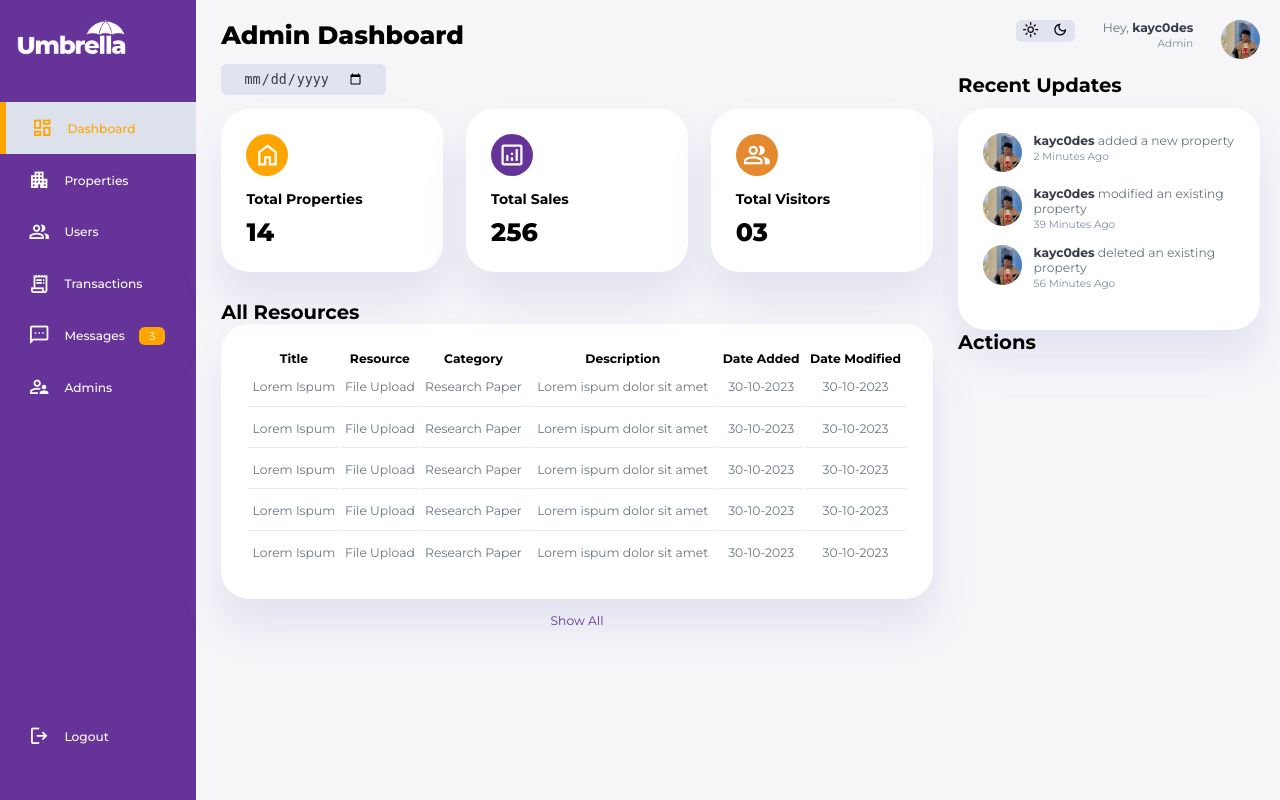
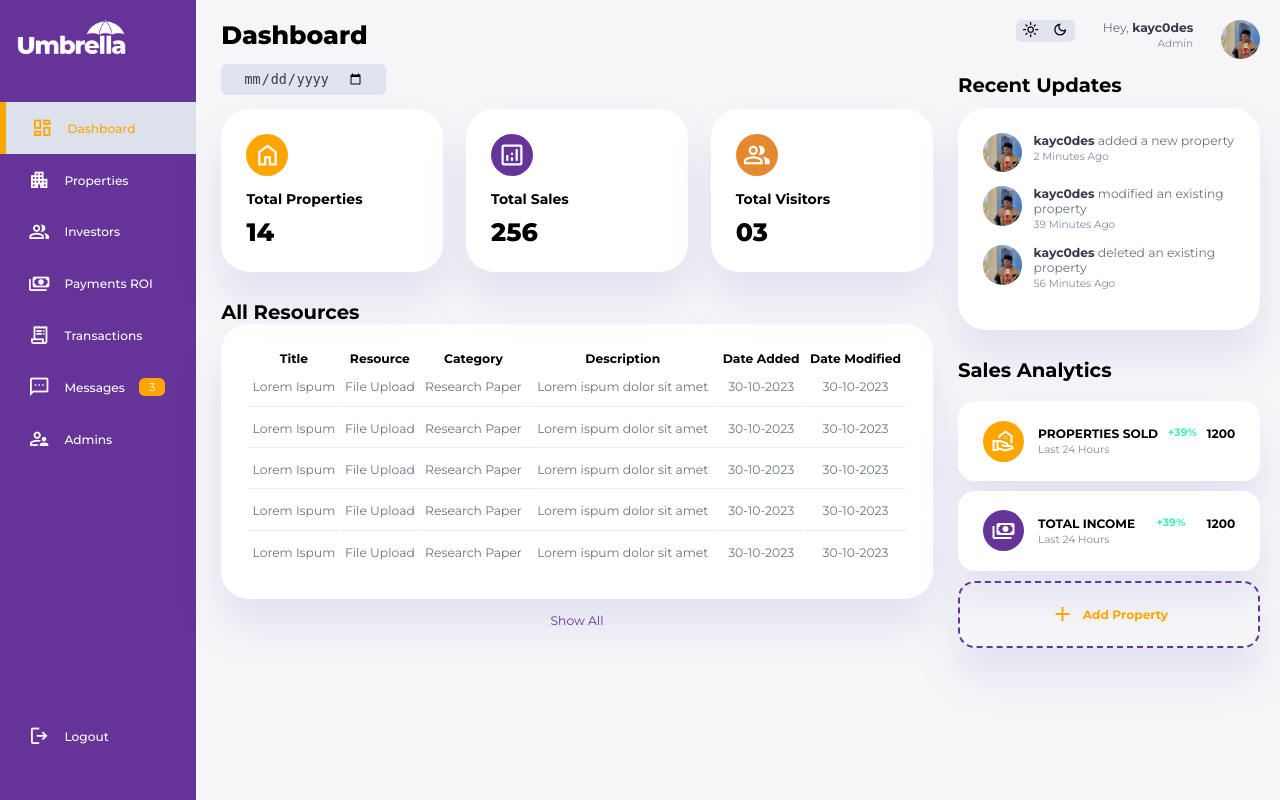
Before and after one commit to kayc0des/Umbrella, a Flask app: template umbrella-app/templates/admin.html in a window 1280 px wide. Run offline with Flask 3, Linux system fonts and the light colour scheme; the template is opened without the code that fills it, so the values that code supplies are empty.

Commit message:
admin dashboard updated

```diff
--- a/umbrella-app/static/adminstyle.css
+++ b/umbrella-app/static/adminstyle.css
@@ -404,3 +404,68 @@ main .all-recources a {
     gap: 1rem;
     margin-bottom: 1rem;
 }
+
+/* =================== SALES ANALYTICS =================== */
+
+.right .sales-analytics {
+    margin-top: 2rem;
+}
+
+.right .sales-analytics h2 {
+    margin-bottom: 1.4rem;
+}
+
+.right .sales-analytics .item {
+    background-color: var(--color-white);
+    display: flex;
+    align-items: center;
+    gap: 1rem;
+    margin-bottom: 0.7rem;
+    padding: 1.4rem var(--card-padding);
+    border-radius: var(--border-radius-3);
+    box-shadow: var(--box-shadow);
+    transition: all 300ms ease;
+}
+
+.right .sales-analytics .item:hover {
+    box-shadow: none;
+}
+
+.right .sales-analytics .item .right {
+    display: flex;
+    justify-content: space-between;
+    align-items: start;
+    margin: 0;
+    width: 100%;
+}
+
+.right .sales-analytics .item .icon {
+    padding: 0.6rem;
+    color: var(--color-white);
+    border-radius: 50%;
+    display: flex;
+    background: orange;
+}
+
+.right .sales-analytics .income .icon {
+    background: #663399;
+}
+
+.right .sales-analytics .add-property {
+    background-color: transparent;
+    border: 2px dashed var(--color-secondary);
+    color: var(--color-primary);
+    display: flex;
+    align-items: center;
+    justify-content: center;
+}
+
+.right .sales-analytics .add-property div {
+    display: flex;
+    align-items: center;
+    gap: 0.6rem;
+}
+
+.right .sales-analytics .add-property div h3 {
+    font-weight: 700;
+}
--- a/umbrella-app/templates/admin.html
+++ b/umbrella-app/templates/admin.html
@@ -32,7 +32,11 @@
                 </a>
                 <a href="#">
                     <span class="material-symbols-outlined">group</span>
-                    <h3>Users</h3>
+                    <h3>Investors</h3>
+                </a>
+                <a href="#">
+                    <span class="material-symbols-outlined">payments</span>
+                    <h3>Payments ROI</h3>
                 </a>
                 <a href="#">
                     <span class="material-symbols-outlined">receipt_long</span>
@@ -56,7 +60,7 @@
         <!--------------- END OF ASIDE --------------->
 
         <main>
-            <h1>Admin Dashboard</h1>
+            <h1>Dashboard</h1>
 
             <div class="date">
                 <input type="date">
@@ -203,8 +207,40 @@
                 </div>
             </div>
             <!--------------- END OF INSIGHTS --------------->
-            <div class="quick-options">
-                <h2>Actions</h2>
+            <div class="sales-analytics">
+                <h2>Sales Analytics</h2>
+                <div class="item rental-property">
+                    <div class="icon">
+                        <span class="material-symbols-outlined">real_estate_agent</span>
+                    </div>
+                    <div class="right">
+                        <div class="info">
+                            <h3>PROPERTIES SOLD</h3>
+                            <small class="text-muted">Last 24 Hours</small>
+                        </div>
+                        <h5 class="success">+39%</h5>
+                        <h3>1200</h3>
+                    </div>
+                </div>
+                <div class="item income">
+                    <div class="icon">
+                        <span class="material-symbols-outlined">payments</span>
+                    </div>
+                    <div class="right">
+                        <div class="info">
+                            <h3>TOTAL INCOME</h3>
+                            <small class="text-muted">Last 24 Hours</small>
+                        </div>
+                        <h5 class="success">+39%</h5>
+                        <h3>1200</h3>
+                    </div>
+                </div>
+                <div class="item add-property">
+                    <div>
+                        <span class="material-symbols-outlined">add</span>
+                        <h3>Add Property</h3>
+                    </div>
+                </div>
             </div>
         </div>
     </div>
```
